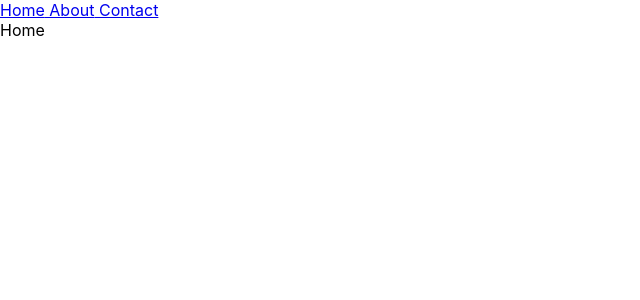
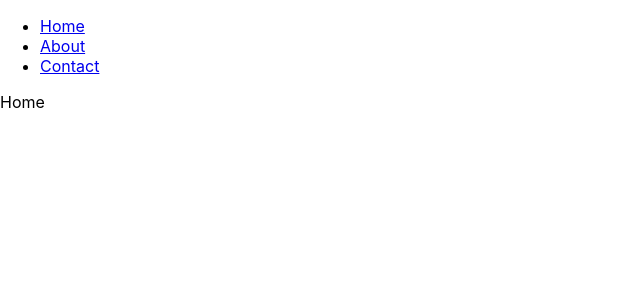
Before and after one commit to aiman-syeda/Triweb-Learning, a React (Create React App) app in the folder React/my-app/: page / in a window 1280 px wide. Shown: the top 300 px of the page, without its empty margins (0-640 px from the left). Built offline with nearby package versions, Linux system fonts and the light colour scheme; the HTML template or start-up script is replaced by a standard one.

Commit message:
links wraped inside nav tag,ul is for columns and li for lists

```diff
--- a/React/my-app/src/components/layouts/MainMenu.js
+++ b/React/my-app/src/components/layouts/MainMenu.js
@@ -3,9 +3,14 @@
 
 function MainMenu() {
     return <header>
-        <Link to="/"> Home</Link>
-        <Link to="/about"> About</Link>
-        <Link to="/contact"> Contact</Link>
+        <nav>
+            <ul>
+                <li> <Link to="/"> Home</Link></li>
+                <li> <Link to="/about"> About</Link></li>
+                <li> <Link to="/contact"> Contact</Link></li>
+            </ul>
+        </nav>
+
 
     </header>
 }
```
